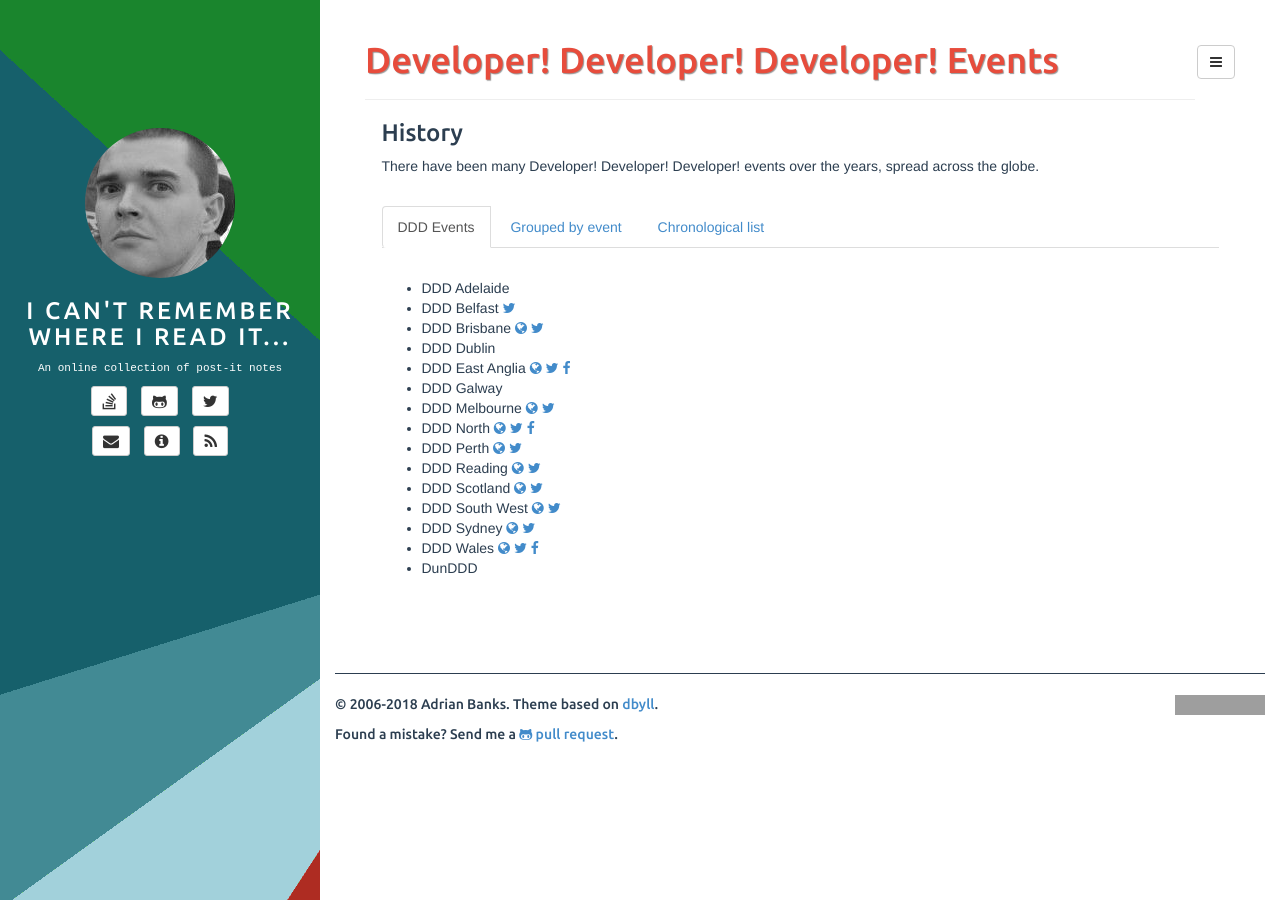
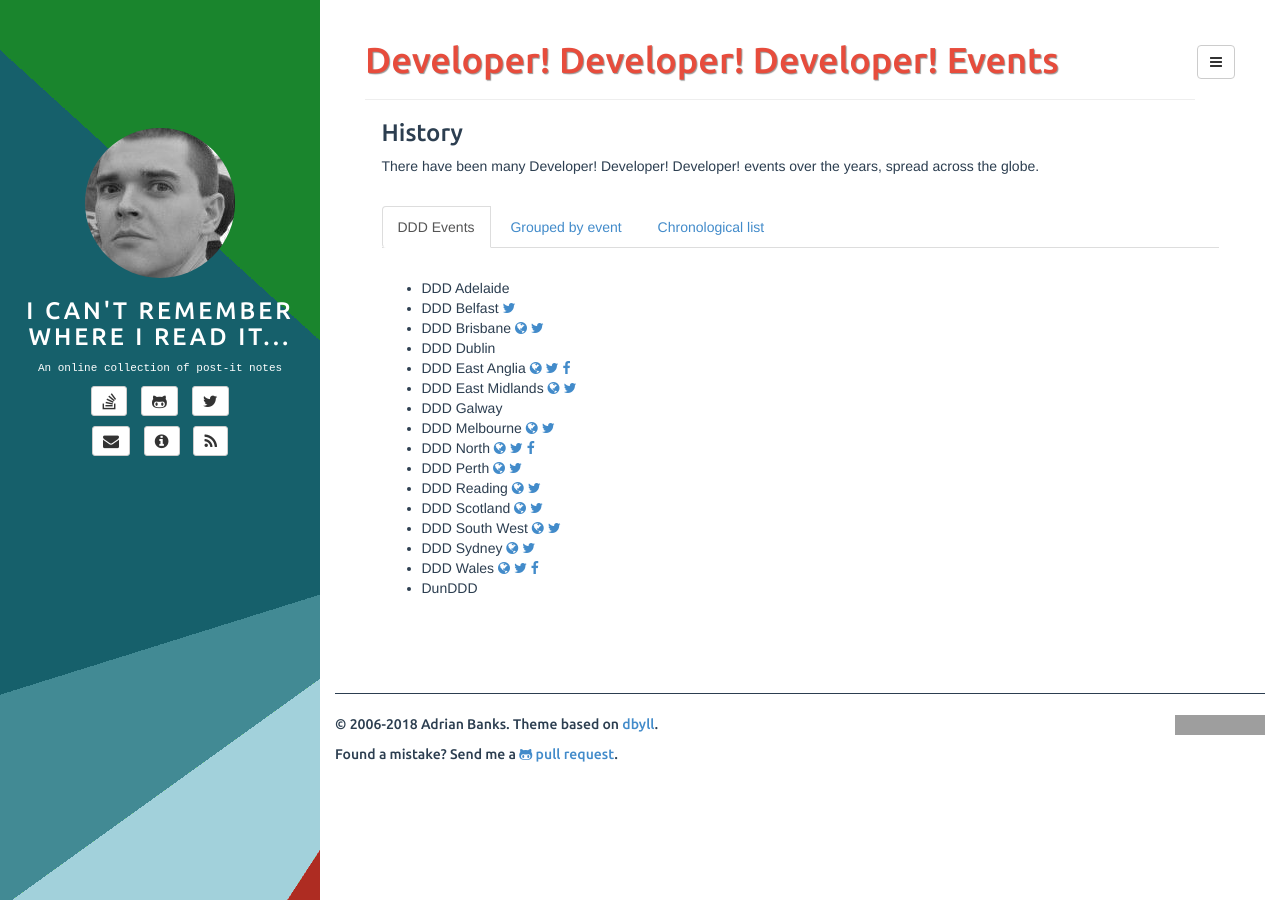
Before and after one commit to adrianbanks/adrianbanks.github.io, a Jekyll site: the page built from ddd.md, in a window 1280 px wide. Built offline with Jekyll 4.4.1, drawn with Linux system fonts in a browser that asks for light colours; grey boxes are pictures that could not be loaded.

Commit message:
Add DDD East Midlands

```diff
--- a/ddd.md
+++ b/ddd.md
@@ -18,6 +18,7 @@ There have been many Developer! Developer! Developer! events over the years, spr
 - DDD Brisbane [<i class="fa fa-globe"></i>](http://www.dddbrisbane.com) [<i class="fa fa-twitter"></i>](https://twitter.com/dddbrisbane)
 - DDD Dublin
 - DDD East Anglia [<i class="fa fa-globe"></i>](https://www.dddeastanglia.com) [<i class="fa fa-twitter"></i>](https://twitter.com/dddeastanglia) [<i class="fa fa-facebook"></i>](https://www.facebook.com/dddeastanglia)
+- DDD East Midlands [<i class="fa fa-globe"></i>](https://www.dddeastmidlands.com) [<i class="fa fa-twitter"></i>](https://twitter.com/dddeastmidlands)
 - DDD Galway
 - DDD Melbourne [<i class="fa fa-globe"></i>](http://www.dddmelbourne.com) [<i class="fa fa-twitter"></i>](https://twitter.com/dddmelb)
 - DDD North [<i class="fa fa-globe"></i>](http://www.dddnorth.co.uk) [<i class="fa fa-twitter"></i>](https://twitter.com/dddnorth) [<i class="fa fa-facebook"></i>](https://www.facebook.com/DDD-North-254649631214825)
```
